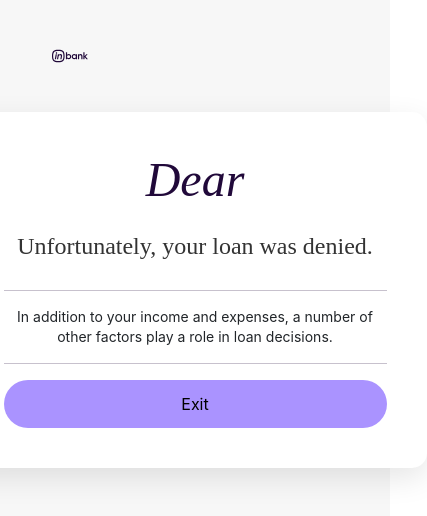
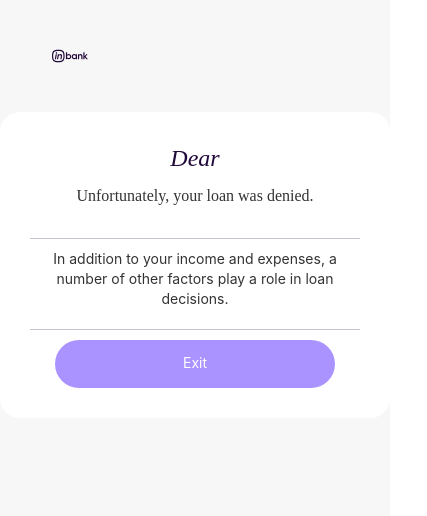
Before and after one commit to MamtaJhamat786/MiniLoanApp, a Vue app: page /negative in a window 390 px wide. Shown: the top 516 px of the page, 427 px wide, since content can reach past the window. Built offline with nearby package versions, Linux system fonts and the light colour scheme.

Commit message:
some small updates in components, web pack issue fixed

```diff
--- a/package.json
+++ b/package.json
@@ -11,7 +11,6 @@
   "dependencies": {
     "bootstrap": "^5.3.3",
     "core-js": "^3.8.3",
-    "typescript": "^5.6.3",
     "vue": "^3.5.12",
     "vue-router": "^4.0.13",
     "vuex": "^4.0.2"
@@ -19,6 +18,7 @@
   "devDependencies": {
     "@babel/core": "^7.12.16",
     "@babel/eslint-parser": "^7.12.16",
+    "@types/node": "^22.7.5",
     "@typescript-eslint/eslint-plugin": "^5.4.0",
     "@typescript-eslint/parser": "^5.4.0",
     "@vue/cli-plugin-babel": "~5.0.0",
--- a/src/components/LoanCalculator.vue
+++ b/src/components/LoanCalculator.vue
@@ -59,11 +59,11 @@
 
 <script lang="ts">
 import { defineComponent, ref, computed } from 'vue';
+import { useRouter } from 'vue-router';
+import { useStore } from 'vuex';
+import ModalFormComponent from './ModalFormComponent.vue';
 import SliderComponent from './SliderComponent.vue';
-import ModalFormComponent from './ModalFormComponent.vue';
-import { PersonalDetails } from '@/store/types';
-import { useRouter } from 'vue-router'; // Import useRouter
-import { useStore } from 'vuex'; // Import useStore for Vuex integration
+import { PersonalDetails } from '@/store/types'; // Assuming you have this type defined
 
 export default defineComponent({
   name: 'CalculatorComponent',
@@ -72,104 +72,87 @@ export default defineComponent({
     ModalFormComponent,
   },
   setup() {
-    // Vuex store access
-    let store = useStore();
-    let router = useRouter();
+    const store = useStore();
+    const router = useRouter();
 
     // Reactive data for loan amount, period, and modal visibility
-    let amount = ref(500); // Default amount
-    let period = ref(48); // Default period
-    let showModal = ref(false); // Modal visibility
+    const amount = ref(500); // Default amount
+    const period = ref(48); // Default period
+    const showModal = ref(false); // Modal visibility
 
     // Form data and validation errors
-    let form = ref<PersonalDetails>({
+    const form = ref<PersonalDetails>({
       firstName: '',
       lastName: '',
       mobileNumber: '',
       email: '',
       monthlyIncome: null,
     });
-    let validationErrors = ref({}); // Initialize validation errors as an empty object
+    const validationErrors = ref<Record<string, string>>({}); // Type the errors object as a string key-value map
+
     // Computed property for monthly payment
-    let monthlyPayment = computed(function() {
+    const monthlyPayment = computed(() => {
       return (amount.value / period.value).toFixed(2);
     });
 
     // Method to open the modal
-    function openModal() {
+    const openModal = () => {
       showModal.value = true;
-    }
+    };
 
     // Method to close the modal
-    function closeModal() {
+    const closeModal = () => {
       showModal.value = false;
-    }
+    };
 
     // Method to apply loan details and open the modal
-    function applyNow() {
-      // Dispatch the action to store loan details in Vuex
+    const applyNow = () => {
       store.dispatch('applyLoanDetails', {
         loanAmount: amount.value,
         loanPeriod: period.value,
         monthlyPayment: parseFloat(monthlyPayment.value),
       });
-      // Open the modal
       openModal();
-    }
+    };
 
     // Form validation logic
-    function validateForm() {
+    const validateForm = (): boolean => {
       let isValid = true;
-      let errors = {}; // Object to store validation errors
+      const errors: Record<string, string> = {}; // Errors object with string keys and values
 
       // Validation rules
-      let validations = {
+      const validations: Record<string, { rule: () => boolean; errorMessage: string }> = {
         firstName: {
-          rule: function () {
-            return form.value.firstName.trim() !== '';
-          },
+          rule: () => form.value.firstName.trim() !== '',
           errorMessage: 'First name is required.',
         },
         lastName: {
-          rule: function () {
-            return form.value.lastName.trim() !== '';
-          },
+          rule: () => form.value.lastName.trim() !== '',
           errorMessage: 'Last name is required.',
         },
         mobileNumber: {
-          // rule: function () {
-          //   return /^55\d{7,8}$/.test(form.value.mobileNumber.replace(/[\s\-()]/g, ''));
-          // },
-          rule: function () {
-            // Remove spaces, dashes, and parentheses
+          rule: () => {
             const processedNumber = form.value.mobileNumber.replace(/[\s\-()]/g, '');
-
-            // Ensure the number starts with '55' and has exactly 7 or 8 digits in total
             return /^55\d{5,6}$/.test(processedNumber);
           },
           errorMessage: 'Mobile number must start with 55 and have 7 or 8 digits.',
         },
         email: {
-          rule: function () {
-            return /\S+@\S+\.\S+/.test(form.value.email);
-          },
+          rule: () => /\S+@\S+\.\S+/.test(form.value.email),
           errorMessage: 'A valid email is required.',
         },
         monthlyIncome: {
-          rule: function () {
-            return form.value.monthlyIncome && form.value.monthlyIncome > 100;
-          },
+          rule: () => form.value.monthlyIncome !== null && form.value.monthlyIncome > 100,
           errorMessage: 'Monthly income must be greater than 100.',
         },
       };
 
       // Loop over validations and check each rule
-      for (let field in validations) {
-        let rule = validations[field].rule;
-        let errorMessage = validations[field].errorMessage;
+      for (const field in validations) {
+        const { rule, errorMessage } = validations[field];
         if (!rule()) {
           errors[field] = errorMessage;
-          isValid = false; // Mark form as invalid if any rule fails
+          isValid = false;
         }
       }
 
@@ -177,28 +160,26 @@ export default defineComponent({
       validationErrors.value = errors;
 
       return isValid; // Return true if the form is valid, false otherwise
-    }
+    };
 
     // Handle form submission from ModalFormComponent
-    function handleFormSubmit(formData) {
+    const handleFormSubmit = (formData: PersonalDetails) => {
       // Safely update the form object
       Object.assign(form.value, formData);
 
       // Check if the form is valid
       if (validateForm()) {
-        // Dispatch the personal details to Vuex store
         store.dispatch('applyPersonalDetails', form.value);
         closeModal();
-        // Check the value of monthly income
-        if (form.value.monthlyIncome > 1000) {
-          // Redirect to /success if monthly income is greater than 1000
+        // Redirect based on monthly income
+        if (form.value.monthlyIncome! > 1000) {
           router.push('/success');
         } else {
-          // Redirect to /negative if monthly income is less than or equal to 1000
           router.push('/negative');
         }
       }
-    }
+    };
+
     return {
       amount,
       period,
@@ -213,6 +194,7 @@ export default defineComponent({
     };
   },
 });
+
 </script>
 
 
--- a/src/views/NegativeDecision.vue
+++ b/src/views/NegativeDecision.vue
@@ -17,7 +17,6 @@
         <hr class="divider" />
       </div>
       <router-link to="/" class="exit-btn" @click="exit">Exit</router-link>
-
     </div>
   </div>
 </template>
@@ -68,18 +67,19 @@ export default defineComponent({
   background: #ffffff;
   box-shadow: 0px 10px 30px rgba(0, 0, 0, 0.1);
   padding: 40px;
-  border-radius: 15px;
+  border-radius: 20px;
+  text-align: center;
 }
 
 /* Title */
 .title {
   font-family: 'Bitter', serif;
-  font-size: 48px;
+  font-size: 28px; /* Adjust font size for mobile */
   font-weight: 400;
-  line-height: 56px;
+  line-height: 36px;
   text-align: center;
   color: #21093a;
-  margin-bottom: 20px;
+  margin-bottom: 10px;
 }
 
 .italic {
@@ -93,50 +93,71 @@ export default defineComponent({
 /* Subtitle */
 .subtitle {
   font-family: 'Bitter', serif;
-  font-size: 24px;
+  font-size: 18px;
   font-weight: 400;
   color: #333;
   text-align: center;
-  margin-bottom: 10px;
+  margin-bottom: 20px;
 }
 
 /* Divider */
 .divider {
   width: 100%;
-  border: 1px;
-  border-top: 1px solid #21093A;
+  border: 0;
+  border-top: 1px solid #21093a;
+  margin: 10px 0;
 }
 
 /* Description */
 .description {
   font-family: 'Inter', sans-serif;
-  font-size: 16px;
-  font-family: Inter;
   font-size: 14px;
   font-weight: 400;
   line-height: 20px;
   text-align: center;
+  color: #333;
+  margin-bottom: 20px;
 }
 
 /* Exit Button */
 .exit-btn {
-  background-color: #AA93FF;
-  color: black;
-  width: 383px;
+  background-color: #aa93ff;
+  color: white;
+  width: 100%;
+  max-width: 300px;
   height: 48px;
-  padding: 12px 24px 12px 24px;
-  gap: 8px;
-  opacity: 0px;
+  padding: 12px;
   border: none;
   border-radius: 100px;
   font-family: 'Inter', sans-serif;
   font-size: 16px;
   cursor: pointer;
   text-align: center;
-  text-decoration: none
+  text-decoration: none;
 }
 
 .exit-btn:hover {
   background-color: #a583d0;
 }
+
+@media (max-width: 600px) {
+  .content {
+    padding: 30px;
+    box-shadow: none;
+  }
+
+  .title {
+    font-size: 24px;
+    line-height: 32px;
+  }
+
+  .subtitle {
+    font-size: 16px;
+  }
+
+  .exit-btn {
+    max-width: 280px;
+    font-size: 14px;
+  }
+}
 </style>
--- a/vue.config.js
+++ b/vue.config.js
@@ -1,10 +1,12 @@
-const { defineConfig } = require('@vue/cli-service')
-module.exports = defineConfig({
-  transpileDependencies: true,
+const webpack = require('webpack');
+
+module.exports = {
+  // Add or adjust your Webpack configuration
   configureWebpack: {
-    // Add the feature flags here
-    define: {
-      '__VUE_PROD_HYDRATION_MISMATCH_DETAILS__': JSON.stringify(false),  // Set to true if you need detailed hydration errors
-    },
-  }
-})
+    plugins: [
+      new webpack.DefinePlugin({
+        'process.env.NODE_ENV': JSON.stringify(process.env.NODE_ENV),  // Define environment variables
+      }),
+    ],
+  },
+};
```
Also changed, not shown: tsconfig.json (+10 -6 lines), 1 other file (tests, documents, lock files or other folders).
